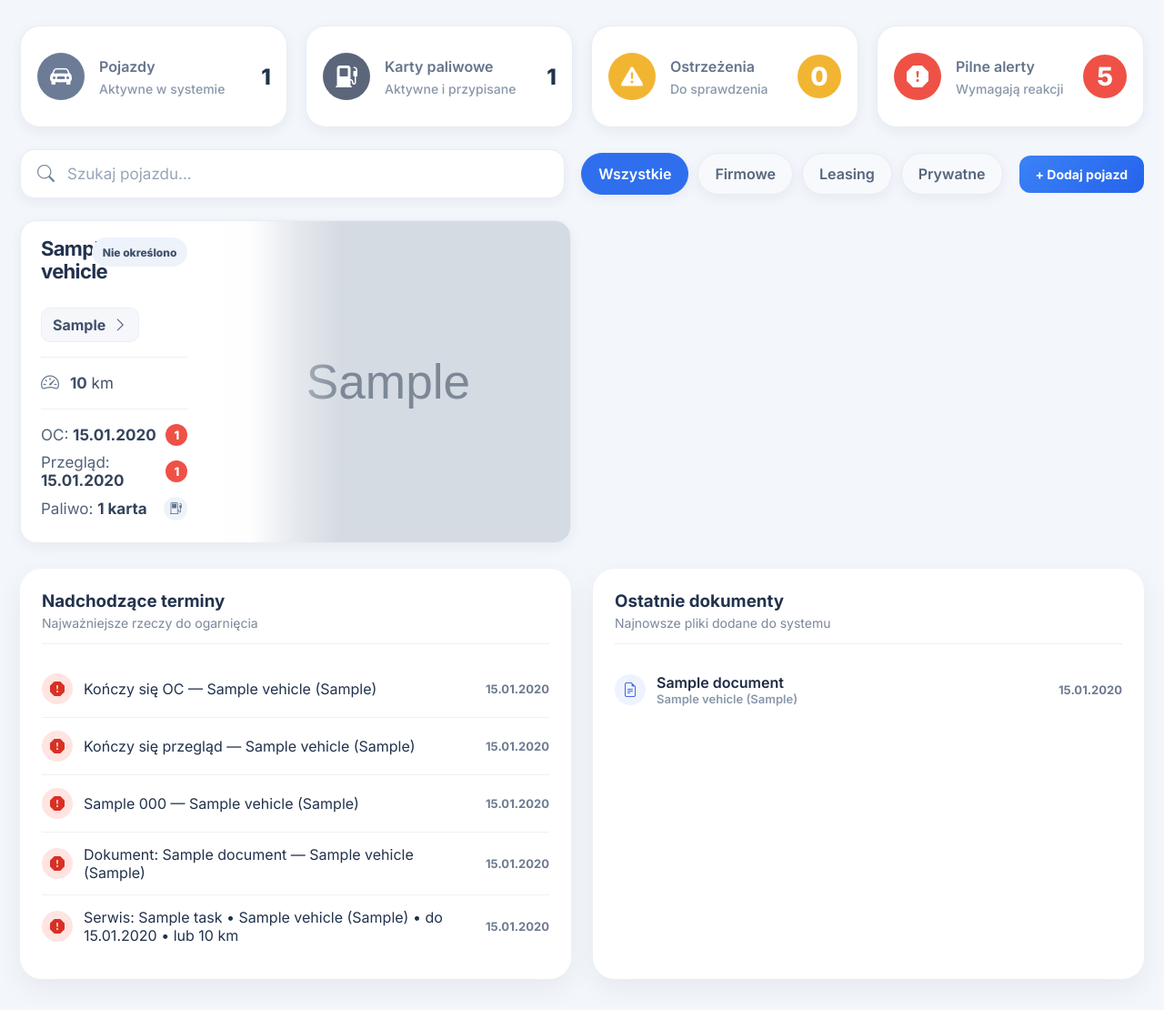
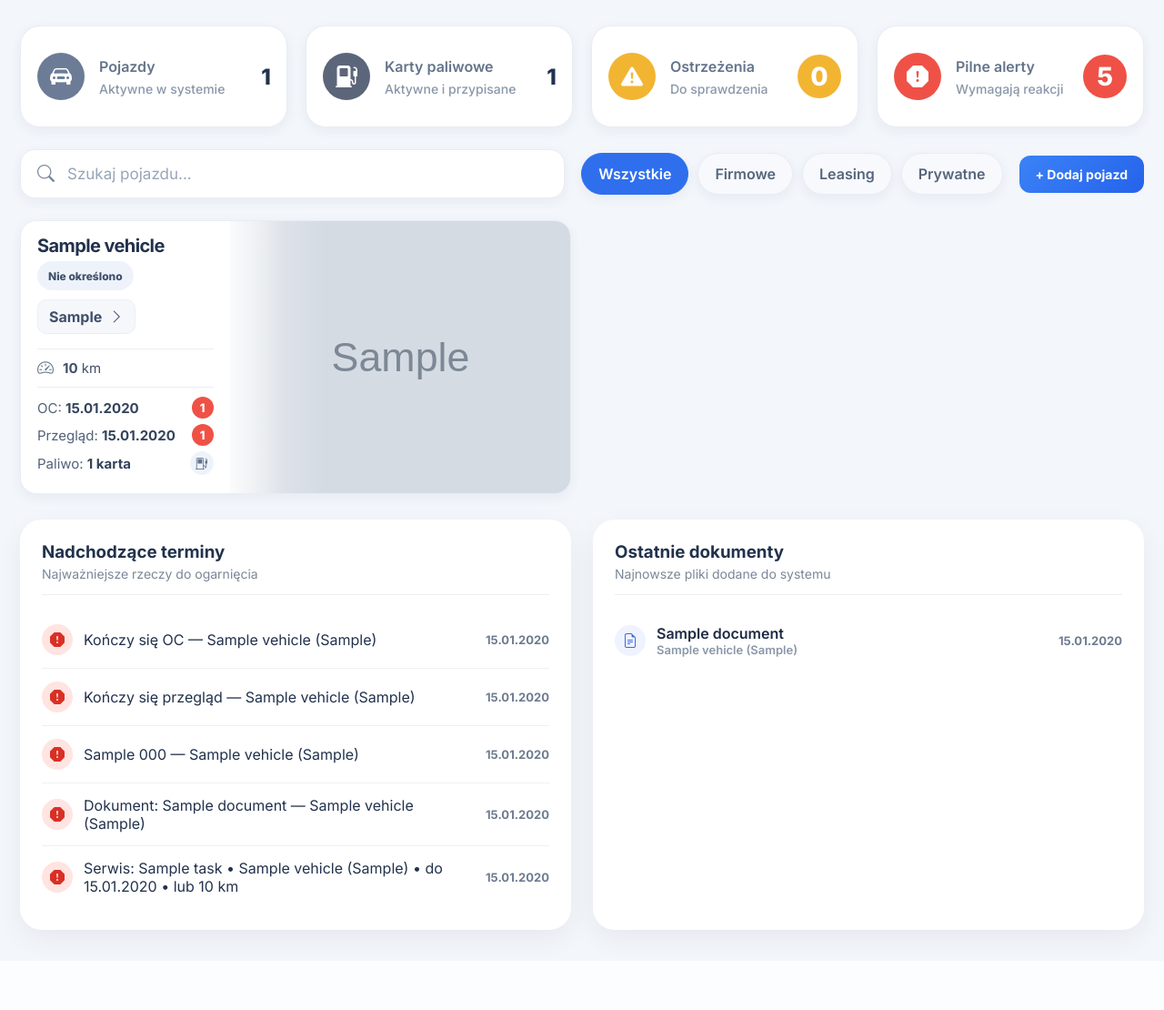
Before and after one commit to jczaja51/fleet, a Flask app: page / in a window 1280 px wide. Shown: the part 83-1193 px from the top of the page at 91% size. After the commit the page ends 1124 px from the top, so only its background shows below. Run offline with Flask 3, Linux system fonts and the light colour scheme; tables that the repository leaves empty hold one stand-in row (values such as "Sample post"); grey boxes marked "Sample" are stand-in pictures.

Commit message:
lepsze kafelki

```diff
--- a/app/static/css/pages/vehicles.css
+++ b/app/static/css/pages/vehicles.css
@@ -1,24 +1,12 @@
+.page-wrap {
+    max-width: 1600px;
+    margin: 0 auto;
+}
+
 .vehicles-grid {
     display: grid;
-    grid-template-columns: repeat(auto-fill, minmax(520px, 1fr));
+    grid-template-columns: repeat(2, minmax(0, 1fr));
     gap: 24px;
-}
-
-.vehicle-topline {
-    display: flex;
-    align-items: flex-start;
-    justify-content: space-between;
-    gap: 12px;
-    margin-bottom: 14px;
-}
-
-.vehicle-topline h3 {
-    margin: 0;
-    font-size: 18px;
-    line-height: 1.1;
-    letter-spacing: -0.03em;
-    flex: 1;
-    min-width: 0;
 }
 
 .vehicle-card-link {
@@ -28,10 +16,12 @@
 }
 
 .vehicle-card {
-    min-height: 252px;
+    min-height: 230px;
     overflow: hidden;
     display: grid;
-    grid-template-columns: 34% 66%;
+
+    grid-template-columns: 45% 55%;
+
     background: var(--surface);
     border: 1px solid var(--line-soft);
     border-radius: 18px;
@@ -47,7 +37,8 @@
 .vehicle-image-wrap {
     position: relative;
     overflow: hidden;
-    min-height: 252px;
+    min-height: 230px;
+
     background: linear-gradient(180deg, #eaf1f9 0%, #dce7f4 100%);
 }
 
@@ -58,50 +49,75 @@
     z-index: 1;
     background: linear-gradient(
         90deg,
-        rgba(255, 255, 255, 1) 0%,
-        rgba(255, 255, 255, 0.97) 12%,
-        rgba(255, 255, 255, 0.42) 24%,
-        rgba(255, 255, 255, 0) 37%
+        rgba(255, 255, 255, 0.9) 0%,
+        rgba(255, 255, 255, 0.6) 8%,
+        rgba(255, 255, 255, 0.2) 16%,
+        rgba(255, 255, 255, 0) 28%
     );
 }
 
 .vehicle-image-wrap img {
     width: 100%;
     height: 100%;
+
     object-fit: cover;
-    transform: scale(1.03);
+    object-position: center;
+
+    transform: scale(1.02);
+    transition: transform 0.4s ease;
+}
+
+.vehicle-card:hover .vehicle-image-wrap img {
+    transform: scale(1.06);
 }
 
 .vehicle-info {
-    padding: 18px 22px 16px;
+    padding: 16px 18px 14px;
     display: flex;
     flex-direction: column;
 }
 
-.vehicle-info h3 {
-    margin: 0 0 12px;
-    font-size: 22px;
-    line-height: 1.15;
+.vehicle-topline {
+    display: flex;
+    flex-direction: column;
+    align-items: flex-start;
+    gap: 6px;
+    margin-bottom: 10px;
+}
+
+.vehicle-topline h3 {
+    margin: 0;
+    font-size: 20px;
+    line-height: 1.1;
     letter-spacing: -0.03em;
+    color: #22314d;
+
+    white-space: normal;
+    word-break: break-word;
+}
+
+.vehicle-topline .badge {
+    flex-shrink: 0;
+    white-space: nowrap;
 }
 
 .vehicle-divider {
     height: 1px;
     background: #ebeff5;
-    margin: 0 0 16px;
+    margin: 0 0 10px;
 }
 
 .mileage-row {
     display: flex;
     align-items: center;
-    gap: 12px;
-    margin-bottom: 16px;
+    gap: 10px;
+    margin-bottom: 10px;
     color: #40506a;
-    font-size: 17px;
+    font-size: 15px;
 }
 
 .mileage-row i {
-    font-size: 20px;
+    font-size: 18px;
     color: #6c7b90;
 }
 
@@ -110,30 +126,11 @@
     align-items: center;
     justify-content: space-between;
     gap: 10px;
-    margin-bottom: 8px;
-    font-size: 17px;
+    margin-bottom: 6px;
+    font-size: 15px;
     color: #53627a;
 }
 
 .meta-line strong {
     color: #34445c;
 }
-
-.detail-hero-image {
-    margin-bottom: 22px;
-}
-
-.detail-hero-image img {
-    width: 100%;
-    max-height: 320px;
-    object-fit: cover;
-    border-radius: 22px;
-    display: block;
-    box-shadow: 0 12px 30px rgba(0, 0, 0, 0.08);
-}
-
-.services-grid {
-    display: grid;
-    grid-template-columns: repeat(auto-fit, minmax(280px, 1fr));
-    gap: 18px;
-}
--- a/app/static/css/responsive.css
+++ b/app/static/css/responsive.css
@@ -15,7 +15,6 @@
         grid-template-columns: repeat(2, 1fr);
     }
 
-    .vehicles-grid,
     .bottom-grid-3 {
         grid-template-columns: 1fr;
     }
@@ -139,3 +138,19 @@
         text-align: left;
     }
 }
+
+@media (max-width: 1380px) {
+    .page-wrap {
+        max-width: 1280px;
+    }
+
+    .vehicle-card {
+        grid-template-columns: 38% 62%;
+    }
+}
+
+@media (max-width: 1180px) {
+    .vehicles-grid {
+        grid-template-columns: 1fr;
+    }
+}
```
